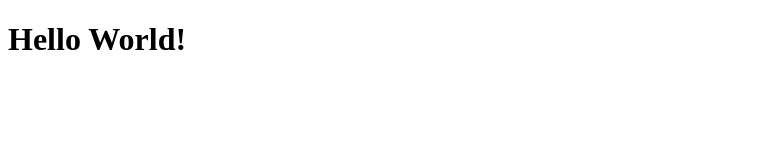
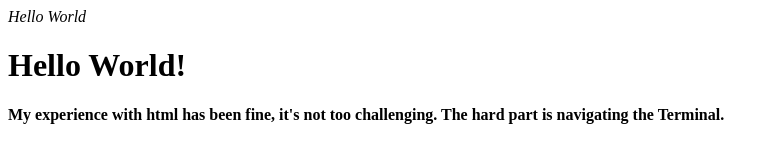
Before and after one commit to maxmcgregor/SDPre, a plain HTML site: page Blog/index.html in a window 1280 px wide. Shown: the whole page, without its empty margins (0-780 px from the left). Drawn offline with Linux system fonts and the light colour scheme.

Commit message:
basic formatting added to index.html

```diff
--- a/Blog/index.html
+++ b/Blog/index.html
@@ -1,8 +1,10 @@
 <!DOCTYPE html>
 <html>
   <head>
+    <em>Hello World</em>
   </head>
   <body>
     <h1>Hello World!</h1>
+    <p><strong>My experience with html has been fine, it's not too challenging. The hard part is navigating the Terminal.</strong></p>
   </body>
 </html>
```
